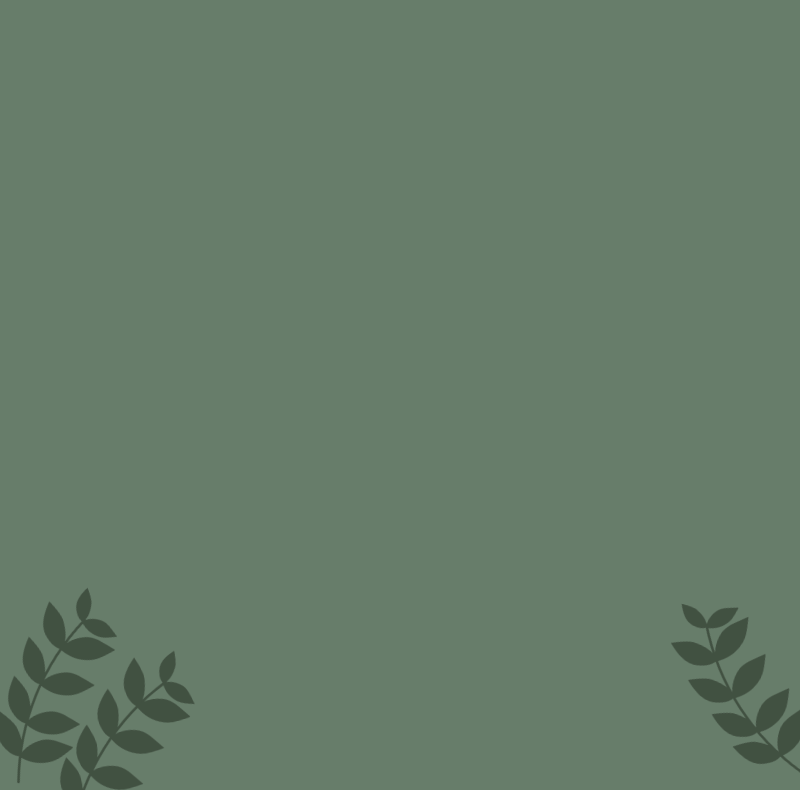
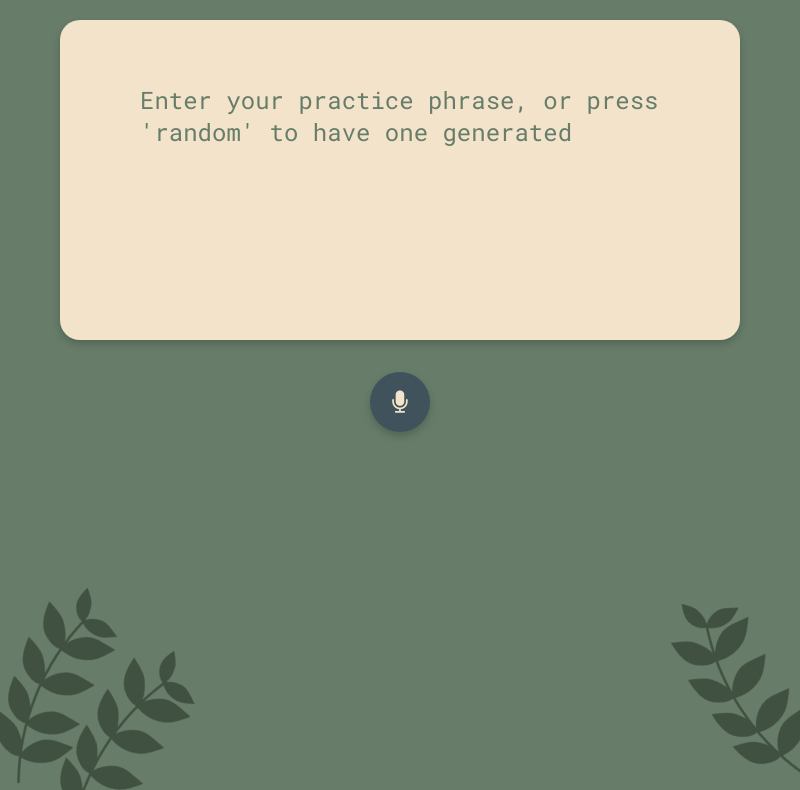
Before and after one commit to ellatomlinson/LingoLeaf, an Electron app: page frontend/index.html in a window 800 px wide. Shown: the part 86-876 px from the top of the page. Drawn offline with Linux system fonts and the light colour scheme.

Commit message:
Set up the text input, and microphone button

```diff
--- a/frontend/index.html
+++ b/frontend/index.html
@@ -8,6 +8,7 @@
       rel="stylesheet"
     />
     <link rel="stylesheet" href="style.css" />
+    <link rel="stylesheet" href="https://cdnjs.cloudflare.com/ajax/libs/font-awesome/4.7.0/css/font-awesome.min.css">
   </head>
   <body>
     <img class="leaves1" src="assets/leaves.png" />
@@ -15,5 +16,20 @@
     <img class="leaves3" src="assets/leaves.png" />
     <img class="leaves4" src="assets/leaves.png" />
     <img class="leaves5" src="assets/leaves.png" />
+    <div class="logo-container">
+        <img src="assets/logo.png" alt="Logo" class="logo">
+    </div>
+    <div class="page-content">
+        <div class="input-field">
+          <div class="input-group">
+            <textarea id="input-folder" class="input" type="text" placeholder="Enter your practice phrase, or press 'random' to have one generated"></textarea>
+          </div>
+        </div>
+        <button class="record-button">
+          <i class="fa fa-microphone"></i>
+        </button>
+    </div>
+
+
   </body>
 </html>
--- a/frontend/style.css
+++ b/frontend/style.css
@@ -9,6 +9,7 @@ body {
     width: 100vw;
   }
 
+  /* Placement of the background leaves */
   .leaves1 {
     position: absolute;
     top: 0;
@@ -16,7 +17,6 @@ body {
     width: 35vw;
     transform: translate(30%, -50%);
   }
-
   .leaves2 {
     position: absolute;
     top: 0;
@@ -24,7 +24,6 @@ body {
     width: 35vw;
     transform: translate(-35%, -50%);
   }
-
   .leaves3 {
     position: absolute;
     bottom: 0;
@@ -32,7 +31,6 @@ body {
     width: 35vw;
     transform: translate(-30%, 40%) rotate(160deg);
   }
-
   .leaves4 {
     position: absolute;
     bottom: 0;
@@ -40,7 +38,6 @@ body {
     width: 35vw;
     transform: translate(-5%, 60%) rotate(170deg);
   }
-
   .leaves5 {
     position: absolute;
     bottom: 0;
@@ -48,3 +45,114 @@ body {
     width: 35vw;
     transform: translate(30%, 40%) rotate(105deg);
   }
+
+  /* The main LingoLeaf logo */
+  .logo-container {
+    text-align: center;
+    padding-top: 20px;
+  }
+  .logo {
+      display: inline-block;
+      width: 25vw;
+  }
+
+  .page-content {
+    display: flex;
+    flex-direction: column;
+    align-items: center;
+    justify-content: flex-start;
+    height: 100vh;
+    padding: 2rem 2rem;
+    gap: 2rem;
+  }
+
+  /* Holds the text phrases for practice */
+.input-field {
+  background: #F3E3CB;
+  border-radius: 1.25rem;
+  padding-left: 4rem;
+  padding-right: 4rem;
+  display: flex;
+  flex-direction: column;
+  gap: 1rem;
+  box-shadow: 0 4px 8px rgba(0, 0, 0, 0.2);
+  color: #677D6A;
+  width: 75%;
+  height: 40%;
+}
+
+.input {
+  color: #2C2C2C; /* Colour of the text you type */
+  background: #F3E3CB;
+  padding: 0.75rem;
+  font-family: 'Roboto Mono', monospace;
+  font-size: clamp(1.5rem, 1.6vw, 2.5rem);
+  resize: none;
+  height: 60%;
+}
+
+.input::placeholder {
+  color: #677D6A; /* Colour of placeholder text */
+  opacity: 1;
+}
+
+.input-group {
+  display: flex;
+  gap: 0.5rem;
+  align-items: center;
+  width: 100%;
+  flex: 1;
+}
+
+.input-group .input {
+  flex: 1;
+  border: none;
+  padding: 0.75rem 1rem;
+  font-family: "Roboto Mono", monospace;
+  font-size: clamp(1.5rem, 1.6vw, 2.5rem);
+  color: #1e1e1e;
+  outline: none;
+}
+
+/* scrollbar customization */
+.input::-webkit-scrollbar {
+  width: 10px;
+}
+
+.input::-webkit-scrollbar-track {
+  background: #F3E3CB;
+  border-radius: 10px;
+}
+
+.input::-webkit-scrollbar-thumb {
+  background-color: #677D6A;
+  border-radius: 10px;
+  border: 2px solid #F3E3CB;
+}
+
+.record-button {
+  border: none;
+  border-radius: 50%;
+  background: #40535C;
+  padding: 0rem;
+  cursor: pointer;
+  width: 5.5vw;
+  height: 5.5vw;
+  max-width: 120px;
+  max-height: 120px;
+  min-width: 60px;
+  min-height: 60px;
+  display: flex;
+  align-items: center;
+  justify-content: center;
+  box-shadow: 0 4px 8px rgba(0, 0, 0, 0.2);
+}
+
+.record-button:hover {
+  transform: scale(1.05);
+}
+
+.record-button .fa {
+  color: #F3E3CB;
+  font-size: clamp(1.5rem, 3vw, 2.5rem);
+}
```
Also changed, not shown: frontend/assets/record_button.png (added).
